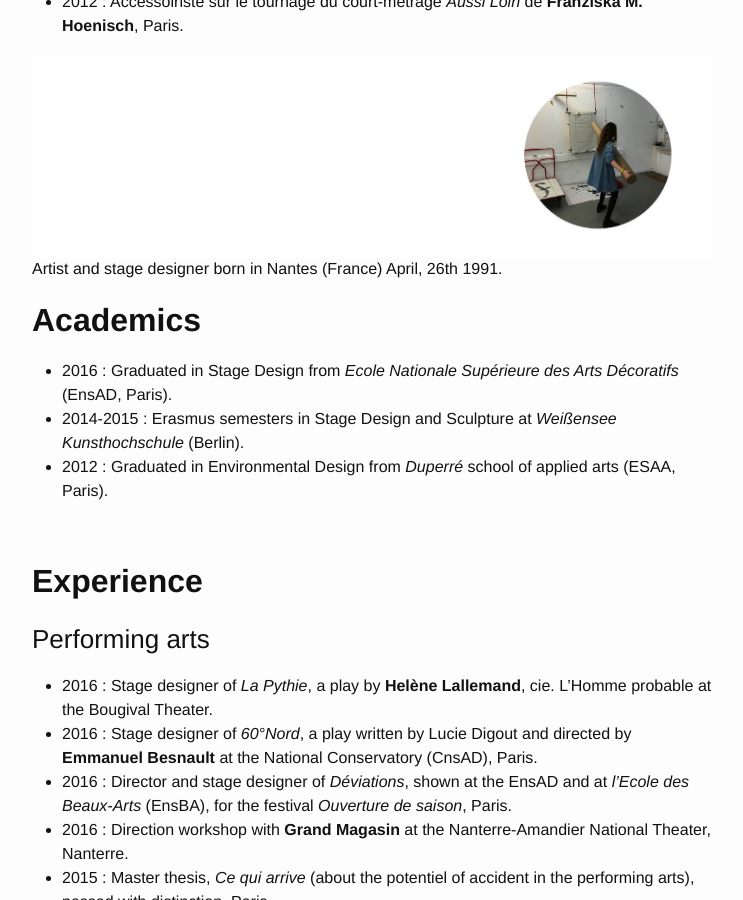
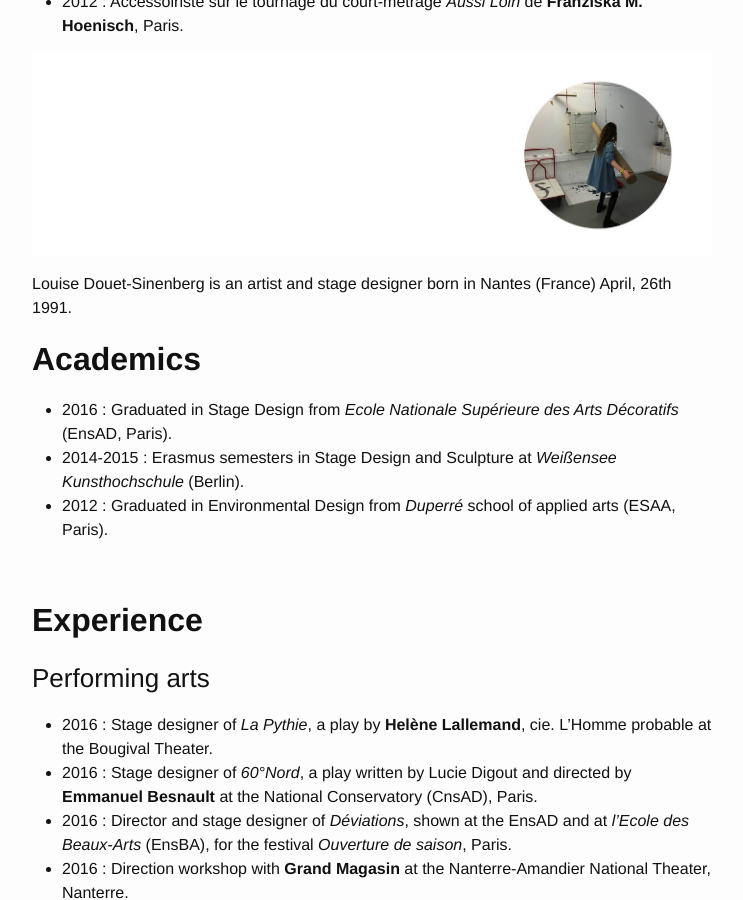
Before and after one commit to louiseds/louiseds.github.io, a Jekyll site: the page built from about.md, in a window 1280 px wide and 900 px high, scrolled down 2156 px. Shown: the whole window, without its empty margins (268-1011 px from the left). Built offline with Jekyll 4.4.1, drawn with Linux system fonts in a browser that asks for light colours; some of the changed text lies outside the part shown.

Commit message:
Updated about.md

```diff
--- a/about.md
+++ b/about.md
@@ -5,7 +5,7 @@
 published: true
 ---
 
-Artiste et scénographe née à Nantes (France), le 26 avril 1991.
+Louise Douet-Sinenberg est une artiste et scénographe née à Nantes (France), le 26 avril 1991.
 
 ![about-bandeau.jpg]({{site.baseurl}}/images/about-bandeau.jpg)
 
@@ -63,7 +63,8 @@
 
 
 ![about-bandeau3.jpg]({{site.baseurl}}/images/about-bandeau3.jpg)
-Artist and stage designer born in Nantes (France) April, 26th 1991.
+
+Louise Douet-Sinenberg is an artist and stage designer born in Nantes (France) April, 26th 1991.
 
 
 ## **Academics**
```
